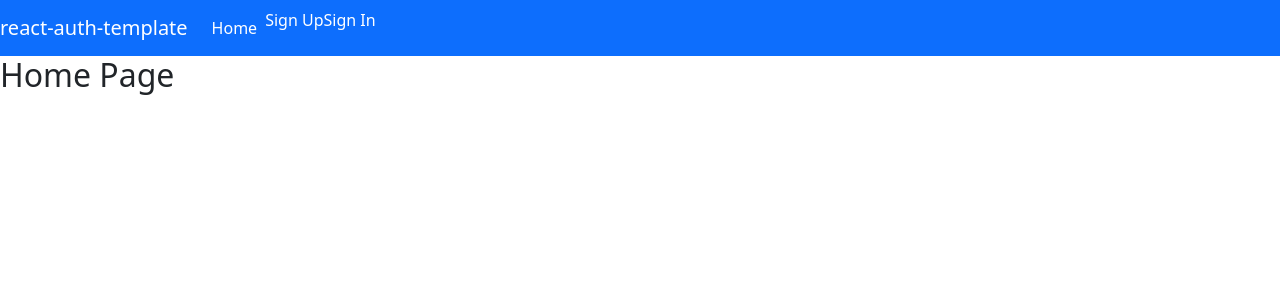
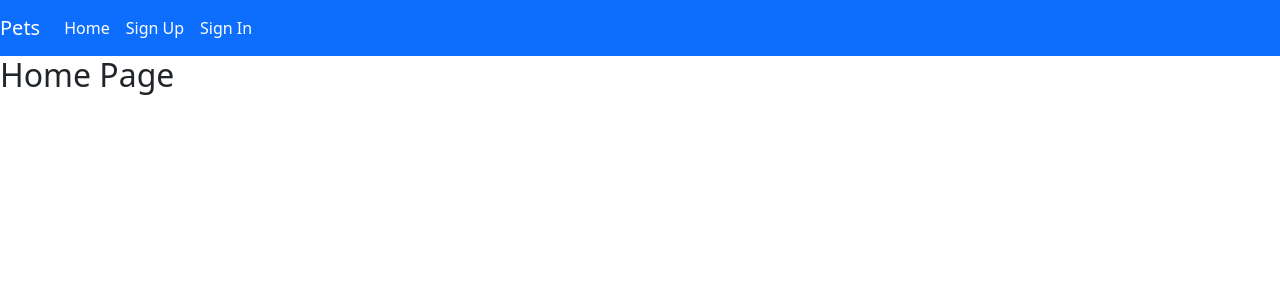
Before and after one commit to nickesparza/react-pets-client, a React (Create React App) app: page / in a window 1280 px wide. Shown: the top 300 px of the page. Built offline with nearby package versions, Linux system fonts and the light colour scheme.

Commit message:
fix styling on nav bar

```diff
--- a/src/components/shared/Header.js
+++ b/src/components/shared/Header.js
@@ -8,27 +8,27 @@ const linkStyle = {
 }
 const authenticatedOptions = (
 	<>
-		<Nav.Item>
+		<Nav.Link>
 			<Link to='change-password' style={linkStyle}>
 				Change Password
 			</Link>
-		</Nav.Item>
-		<Nav.Item>
+		</Nav.Link>
+		<Nav.Link>
 			<Link to='sign-out' style={linkStyle}>
 				Sign Out
 			</Link>
-		</Nav.Item>
+		</Nav.Link>
 	</>
 )
 
 const unauthenticatedOptions = (
 	<>
-        <Nav.Item>
+        <Nav.Link>
 		    <Link to='sign-up' style={linkStyle}>Sign Up</Link>
-        </Nav.Item>
-        <Nav.Item>
+        </Nav.Link>
+        <Nav.Link>
 		    <Link to='sign-in' style={linkStyle}>Sign In</Link>
-        </Nav.Item>
+        </Nav.Link>
 	</>
 )
 
@@ -46,7 +46,7 @@ const Header = ({ user }) => (
 	<Navbar bg='primary' variant='dark' expand='md'>
 		<Navbar.Brand>
             <Link to='/' style={linkStyle}>
-                react-auth-template
+                Pets
             </Link>
         </Navbar.Brand>
 		<Navbar.Toggle aria-controls='basic-navbar-nav' />
@@ -56,6 +56,7 @@ const Header = ({ user }) => (
 					<span className='navbar-text mr-2'>Welcome, {user.email}</span>
 				)}
 				{alwaysOptions}
+                {/* is there a user? if so, show authenticated options, if not, show unauthenticated */}
 				{user ? authenticatedOptions : unauthenticatedOptions}
 			</Nav>
 		</Navbar.Collapse>
```
